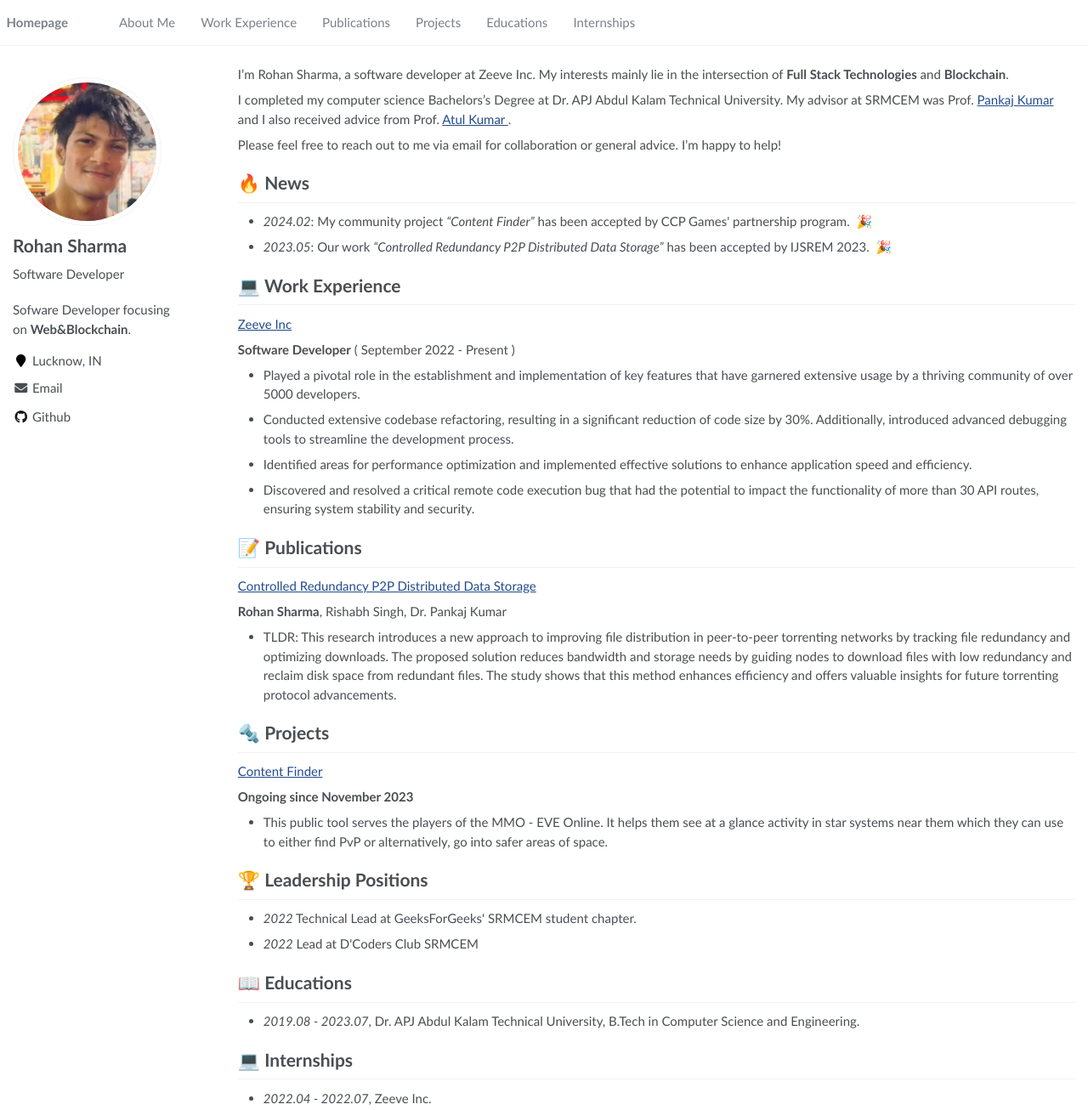
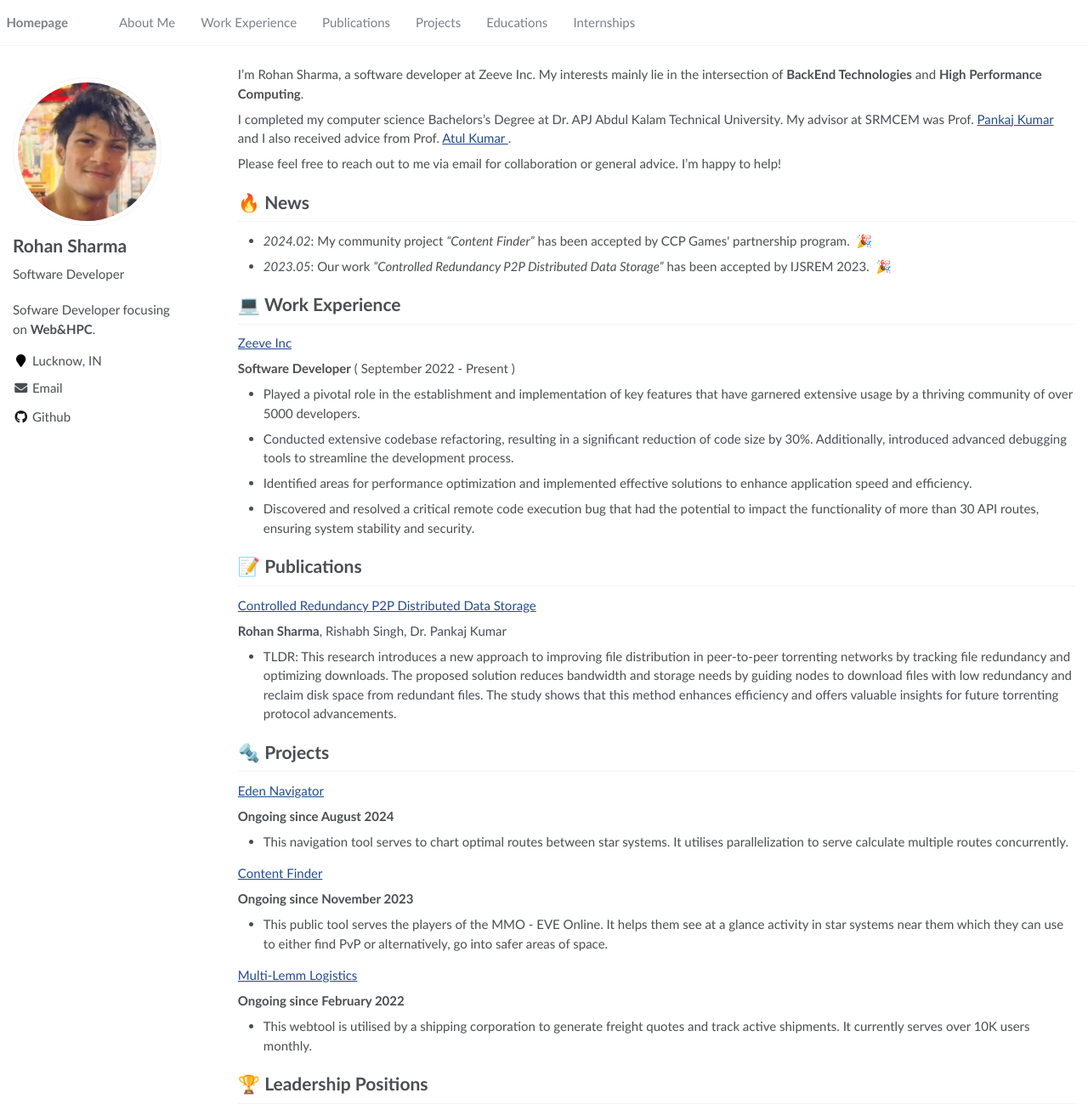
Before and after one commit to purry03/purry03.github.io, a plain HTML site: page index.html in a window 1280 px wide. Shown: the top 1306 px of the page at 85% size. Drawn offline with Linux system fonts and the light colour scheme.

Commit message:
Update index.html

```diff
--- a/index.html
+++ b/index.html
@@ -16,7 +16,7 @@
 
     <meta
       property="og:description"
-      content="Full Stack developer focusing on Code&amp;Servers."
+      content="Sofware Developer focusing on Web&amp;HPC"
     />
 
     <!-- end SEO -->
@@ -159,7 +159,7 @@
               <li>
                 <div style="white-space: normal; margin-bottom: 1em">
                   Sofware Developer focusing on
-                  <strong>Web&Blockchain</strong>.
+                  <strong>Web&HPC</strong>.
                 </div>
               </li>
 
@@ -204,8 +204,8 @@
             <p>
               I’m Rohan Sharma, a software developer at Zeeve Inc. My interests
               mainly lie in the intersection of
-              <strong>Full Stack Technologies</strong> and
-              <strong>Blockchain</strong>.
+              <strong>BackEnd Technologies</strong> and
+              <strong>High Performance Computing</strong>.
             </p>
 
             <p>
@@ -300,6 +300,21 @@
             </ul>
 
             <h1 id="-projects">🔩 Projects</h1>
+
+            <p>
+              <a href="https://navigator.contrum.space">Eden Navigator</a>
+            </p>
+
+            <p>
+              <strong>Ongoing since August 2024</strong>
+            </p>
+            <ul>
+              <li>
+                This navigation tool serves to chart optimal routes between star systems. It utilises parallelization to serve calculate multiple routes concurrently.
+              </li>
+            </ul>
+
+
             <p>
               <a href="https://content.contrum.space">Content Finder</a>
             </p>
@@ -315,6 +330,20 @@
                 safer areas of space.
               </li>
             </ul>
+
+              <p>
+              <a href="https://multi-lemm-logistics.com/">Multi-Lemm Logistics</a>
+            </p>
+
+            <p>
+              <strong>Ongoing since February 2022</strong>
+            </p>
+            <ul>
+              <li>
+                This webtool is utilised by a shipping corporation to generate freight quotes and track active shipments. It currently serves over 10K users monthly.
+              </li>
+            </ul>
+
 
             <h1 id="-honors-and-awards">🏆 Leadership Positions</h1>
             <ul>
```
